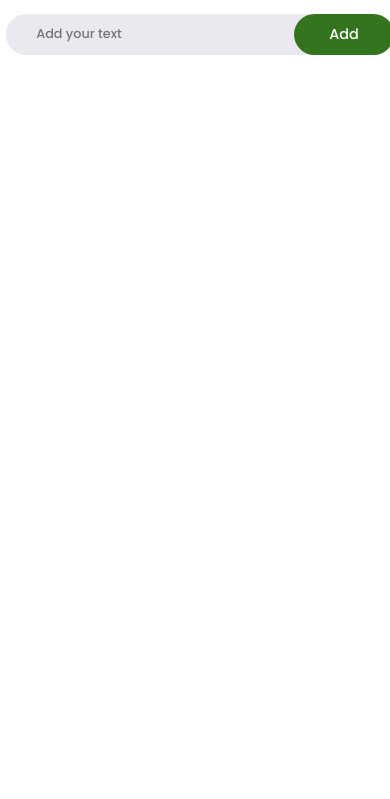
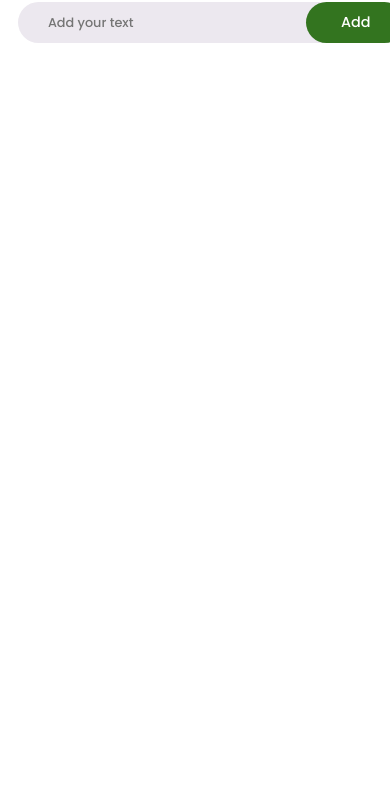
Before and after one commit to abhilash6102/Todo-List, a plain HTML site: page index.html in a window 390 px wide. Shown: the part 76-875 px from the top of the page. After the commit the page ends 844 px from the top, so only its background shows below. Drawn offline with Linux system fonts and the light colour scheme.

Commit message:
deployed

```diff
--- a/todo.css
+++ b/todo.css
@@ -23,6 +23,8 @@ body {
   display: flex;
   justify-content: center;
   position: relative;
+  margin: 0;
+  padding: 0;
 }
 .todo {
   min-width: 400px;
@@ -143,14 +145,18 @@ ul span:hover {
   background-color: #edeef0;
 }
 @media only screen and (max-width: 450px) {
+  body {
+    background-image: none;
+  }
   .todo {
-    min-width: 400px;
-    min-height: 106vh;
+    width: 450px;
     border-radius: 0px;
     overflow: hidden;
     position: absolute;
-    top: -3%;
+    top: -2%;
+    margin: 0px;
     padding-bottom: 60px;
+    padding-left: 11vmin;
   }
   .heading {
     display: flex;
```
